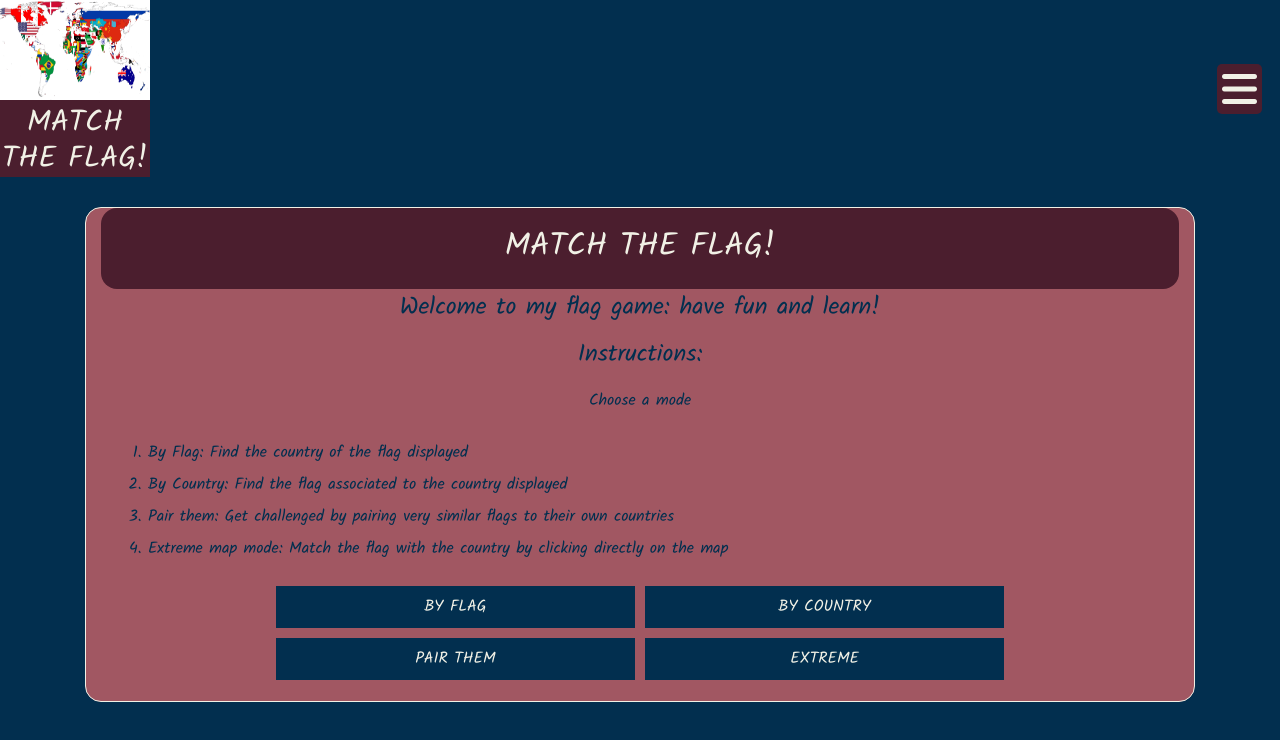
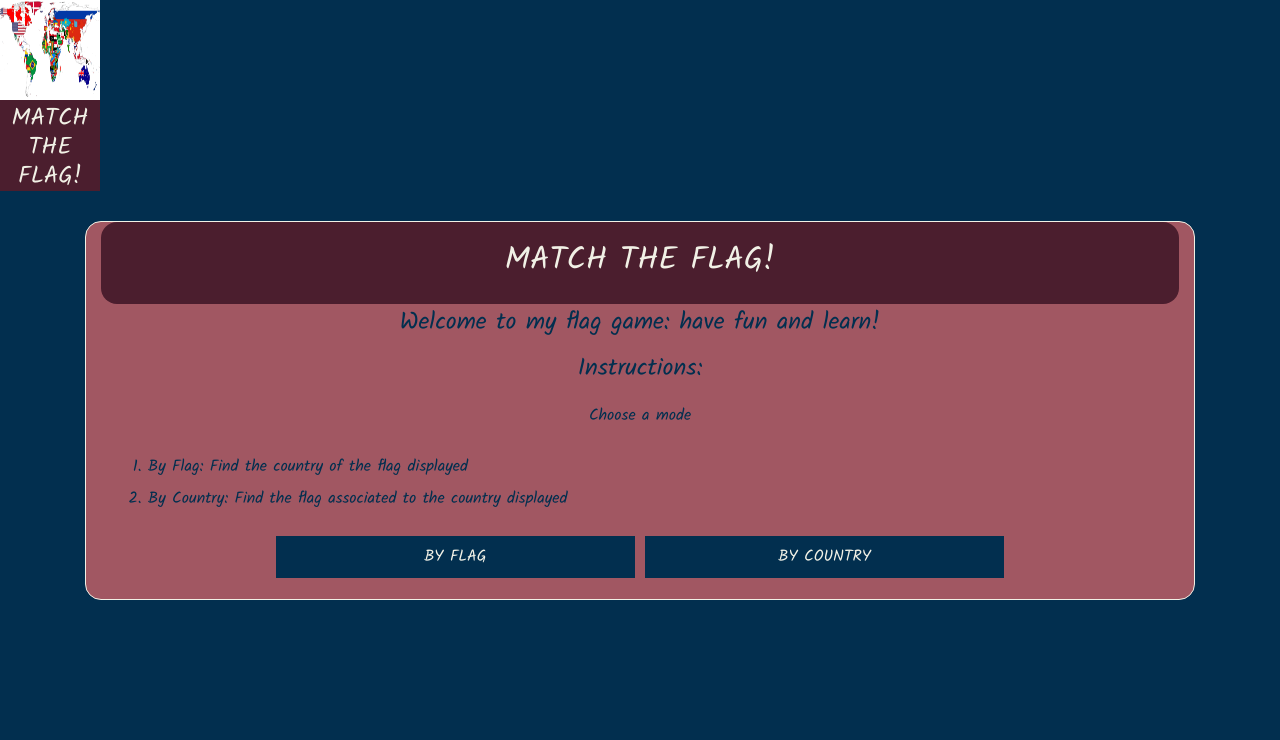
Before and after one commit to mkuti/FlagGame, a plain HTML site: page index.html in a window 1280 px wide. Drawn offline with nearby package versions, Linux system fonts and the light colour scheme; no server answers.

Commit message:
removed 2 modes from index.html, reduced size of logo, removed burger menu

```diff
--- a/assets/css/style.css
+++ b/assets/css/style.css
@@ -60,8 +60,8 @@ body {
 }
 
 .attention {
-    width: 150px;
-    font-size: 30px;
+    width: 100px;
+    font-size: 1.5rem;
     margin: 0;
 }
 
--- a/assets/js/main.js
+++ b/assets/js/main.js
@@ -5,11 +5,13 @@ const flag = document.querySelector("#flag img");
 const answers = Array.from(document.getElementsByClassName("answer-item"));
 let number;
 let countryArray; //contains fetched data
+let currentQuestion = [];
+let MatchCountry;
+
 let acceptingAnswers= true;
 let score = 0;
 let questionCount = 0;
-let currentQuestion = [];
-let MatchCountry;
+
 
 // add events listeners
 
--- a/index.html
+++ b/index.html
@@ -25,16 +25,16 @@
 <body class="bg-darkblue">
     <nav class="flex-container">
         <a href="index.html" id="logo">
-            <img src="assets/images/map.png" width="150" height="100" alt="logo">
+            <img src="assets/images/map.png" width="100" height="100" alt="logo">
             <h1 class="attention bg-red headers text-center text-uppercase">Match the Flag!</h1>
         </a>
         <div class="banner bg-red">
             <h2 class="headers">Test your knowledge of flags...<br>Learn more about some countries!</h2>
         </div>
-        <!-- button for smaller devices -->
+        <!-- button for smaller devices
         <button class="navbar-toggler" type="button" data-toggle="collapse" data-target="#burger" aria-controls="burger" aria-expanded="false" aria-label="Toggle navigation">
             <span class="fa fa-bars"></span>
-        </button>
+        </button>-->
     </nav>
 
     <main class="container main-container">
@@ -51,16 +51,16 @@
                         <ol class="text-left">
                             <li>By Flag: Find the country of the flag displayed</li>
                             <li>By Country: Find the flag associated to the country displayed</li>
-                            <li>Pair them: Get challenged by pairing very similar flags to their own countries</li>
-                            <li>Extreme map mode: Match the flag with the country by clicking directly on the map</li>
+                            <!--<li>Pair them: Get challenged by pairing very similar flags to their own countries</li>
+                            <li>Extreme map mode: Match the flag with the country by clicking directly on the map</li>-->
                         </ol>
                     </div>
                 </div>
                 <div class="row justify-content-center mt-3 mb-3">
                         <a class="col-12 col-sm-6 col-md-4 bg-darkblue text-uppercase text-decoration-none match flag-button" href="flag.html">By Flag</a>
                         <a class="col-12 col-sm-6 col-md-4 bg-darkblue text-uppercase text-decoration-none match country-button" href="">By Country</a>
-                        <a class="col-12 col-sm-6 col-md-4 bg-darkblue text-uppercase text-decoration-none match pair-button" href="">Pair them</a>
-                        <a class="col-12 col-sm-6 col-md-4 bg-darkblue text-uppercase text-decoration-none match extreme-button" href="">Extreme</a>
+                        <!--<a class="col-12 col-sm-6 col-md-4 bg-darkblue text-uppercase text-decoration-none match pair-button" href="">Pair them</a>
+                        <a class="col-12 col-sm-6 col-md-4 bg-darkblue text-uppercase text-decoration-none match extreme-button" href="">Extreme</a>-->
                 </div>
             </div>
         </div>
```
